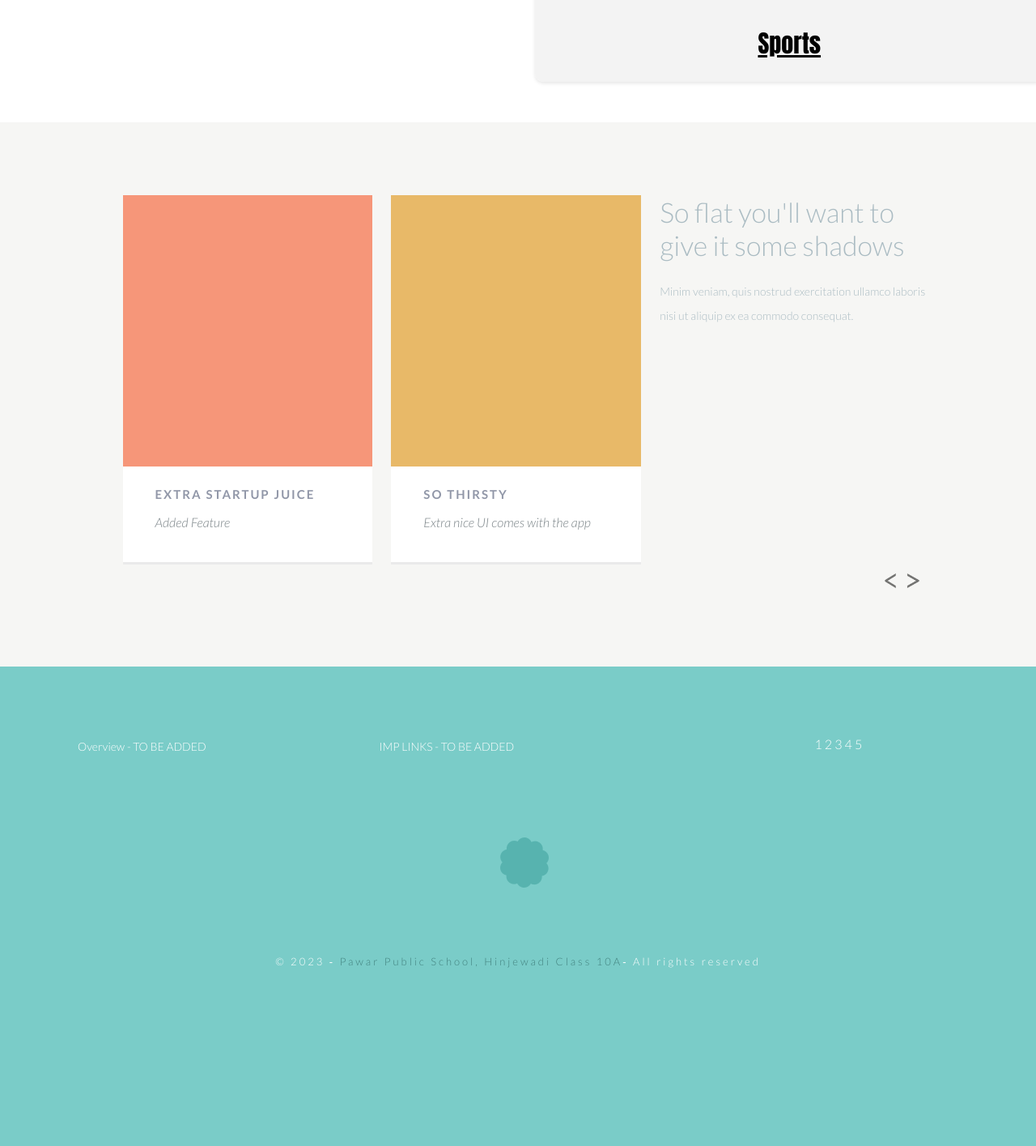
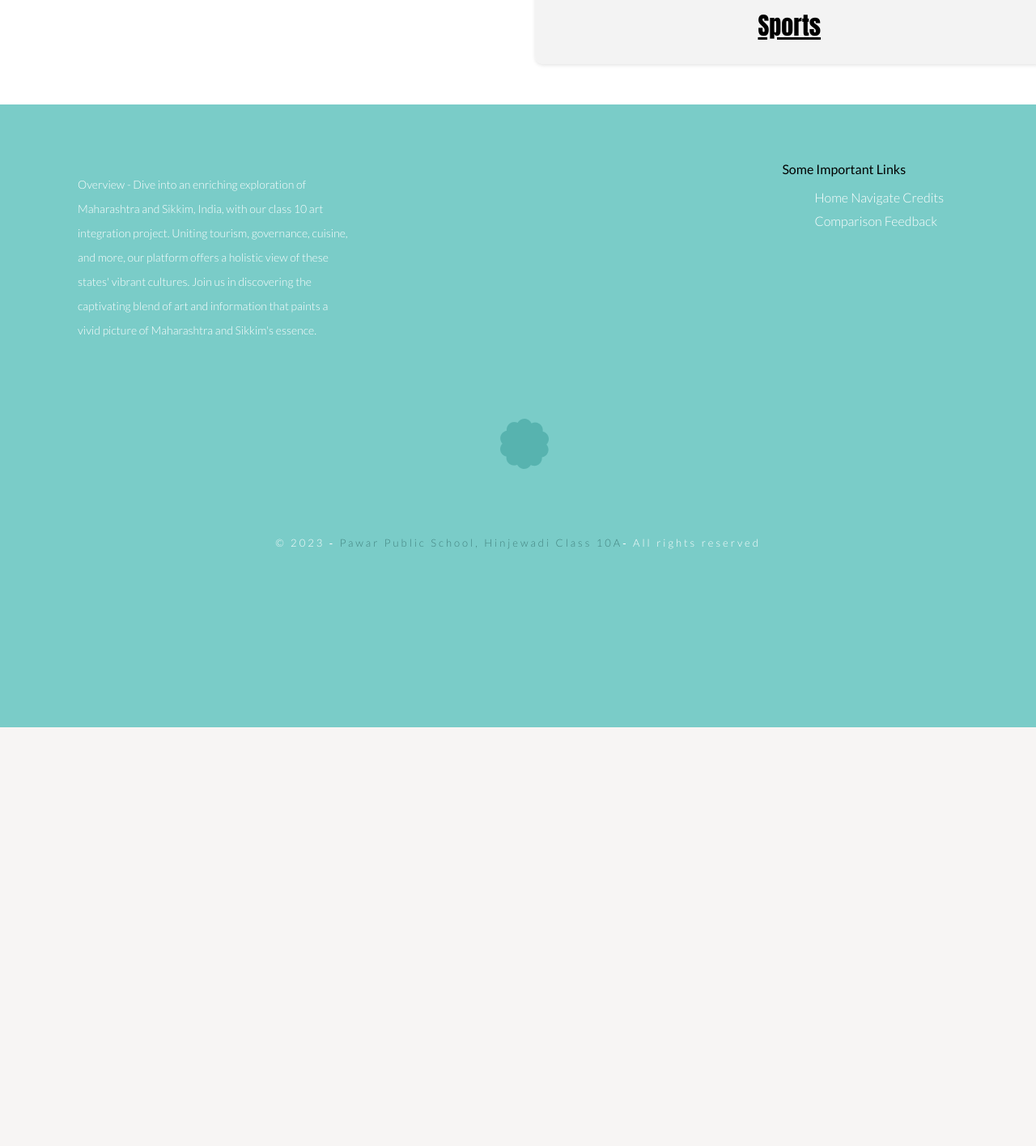
Before and after one commit to 1nv1sibl3/PPSH-MA4-Project, a Flask app: page / in a window 1280 px wide. Shown: the part 3775-5190 px from the top of the page at 81% size. After the commit the page ends 4673 px from the top, so only its background shows below. Run offline with Flask 3, Linux system fonts and the light colour scheme.

Commit message:
HOME PAGE DONE LETS GO

```diff
--- a/templates/index.html
+++ b/templates/index.html
@@ -11,6 +11,12 @@
     <meta name="viewport" content="width=device-width, initial-scale=1.0" />
   </head>
   <body>
+    <div class="loading-screen" id="loadingScreen">
+      <div class="loading-content">
+        <img src="static/images/ppshlatest.png" alt="School Logo" class="loading-logo">
+        <img src="https://media.giphy.com/media/xTk9ZvMnbIiIew7IpW/giphy.gif" alt="Loading GIF" class="loading-gif">
+      </div>
+    </div>
     <header class="header-area">
       <div class="container">
         <div class="menu-area">
@@ -140,52 +146,6 @@
         </div>
       </section>
 
-
-
-
-
-
-      <div class="color-content">
-        <div class="container">
-          <div class="main-content">
-            <div class="w-30 spes">
-              <div class="first-color"></div>
-              <div class="color-title">
-                <h6>EXTRA STARTUP JUICE</h6>
-                <p>Added Feature</p>
-              </div>
-            </div>
-            <div class="w-30 spes">
-              <div class="second-color"></div>
-              <div class="color-title">
-                <h6>SO THIRSTY</h6>
-                <p>Extra nice UI comes with the app</p>
-              </div>
-            </div>
-            <div class="w-30">
-              <div class="some-text">
-                <h1>So flat you'll want to give it some shadows</h1>
-                <p>
-                  Minim veniam, quis nostrud exercitation ullamco laboris nisi
-                  ut aliquip ex ea commodo consequat.
-                </p>
-              </div>
-            </div>
-          </div>
-          <div class="slider-button">
-            <div class="img-wraper">
-              <img
-                src="static/images/left-greater-than-sign-.png"
-                alt="Graterthan Sign"
-              />
-              <img
-                src="static/images/right-greater-than-sign.png"
-                alt="Graterthan Sign"
-              />
-            </div>
-          </div>
-        </div>
-      </div>
     </div>
 
     <!-- FOTER AREA START -->
@@ -196,24 +156,21 @@
             <div class="footer-content">
               <div class="w-60">
                 <p class="first-p">
-                  Overview - TO BE ADDED
+                  Overview - Dive into an enriching exploration of Maharashtra and Sikkim, India, with our class 10 art integration project. Uniting tourism, governance, cuisine, and more, our platform offers a holistic view of these states' vibrant cultures. Join us in discovering the captivating blend of art and information that paints a vivid picture of Maharashtra and Sikkim's essence.
                 </p>
               </div>
-              <div class="w-40 spes">
-                <p class="second-p">
-                  IMP LINKS - TO BE ADDED
-                </p>
-              </div>
+
             </div>
           </div>
           <div class="w-20">
             <div class="footer-menus">
+              Some Important Links
               <ul>
-                <li><a href="#">1</a></li>
-                <li><a href="#">2</a></li>
-                <li><a href="#">3</a></li>
-                <li><a href="#">4</a></li>
-                <li><a href="#">5<a></li>
+                <li><a href="/">Home</a></li>
+                <li><a href="/#Navigator">Navigate</a></li>
+                <li><a href="/credits">Credits</a></li>
+                <li><a href="/compare">Comparison</a></li>
+                <li><a href="/feedback">Feedback<a></li>
               </ul>
             </div>
           </div>
@@ -236,7 +193,12 @@
     </footer>
     <script src="static/js/main.js"></script>
 
-
+    <script>
+      setTimeout(function() {
+        document.getElementById('loadingScreen').style.display = 'none';
+        document.getElementById('mainContent').style.display = 'block';
+      }, 4000); // 4000 milliseconds = 4 seconds
+    </script>
 
 
   </body>
```
Also changed, not shown: static/css/style.css (+38 -1 lines), static/images/loading.gif (added), static/images/ppshlatest.png (added).
